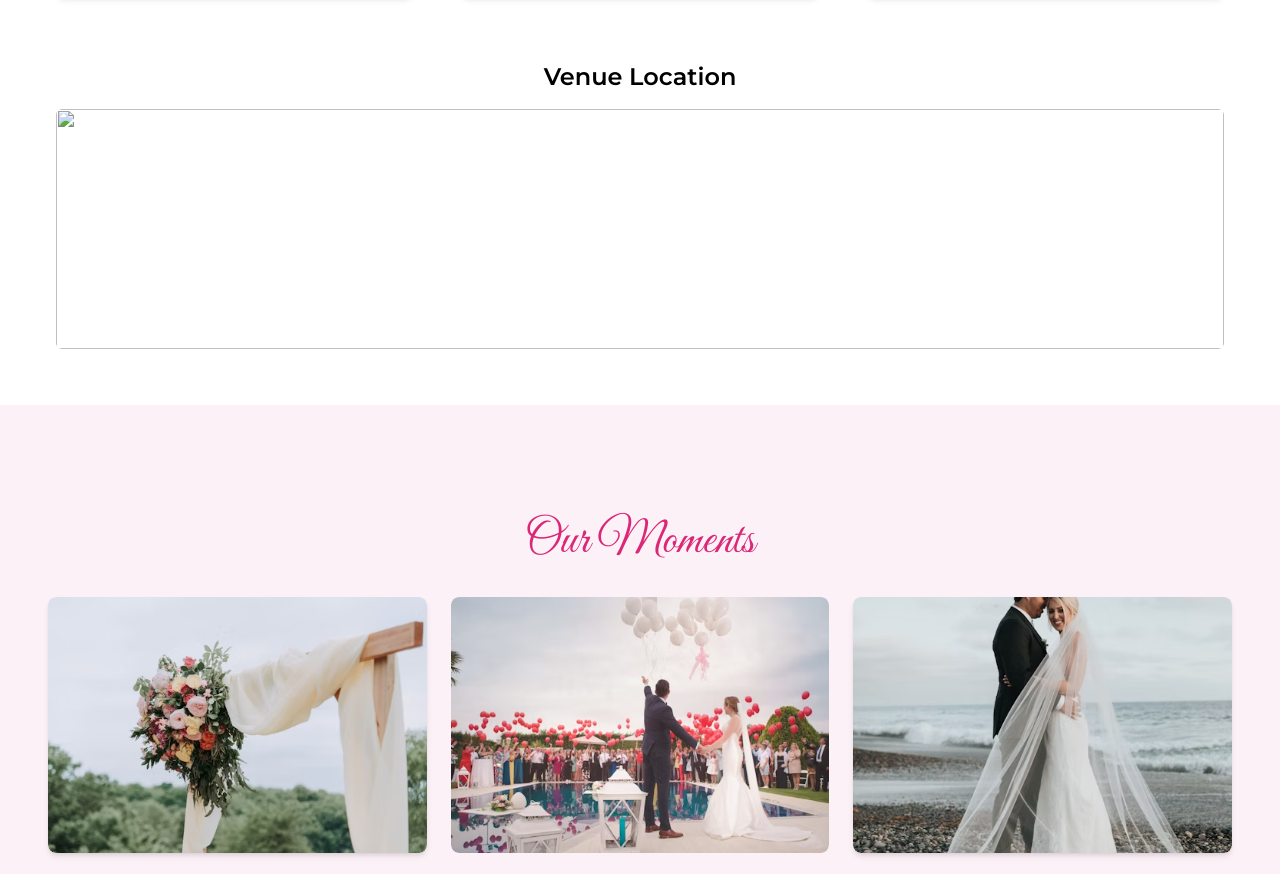
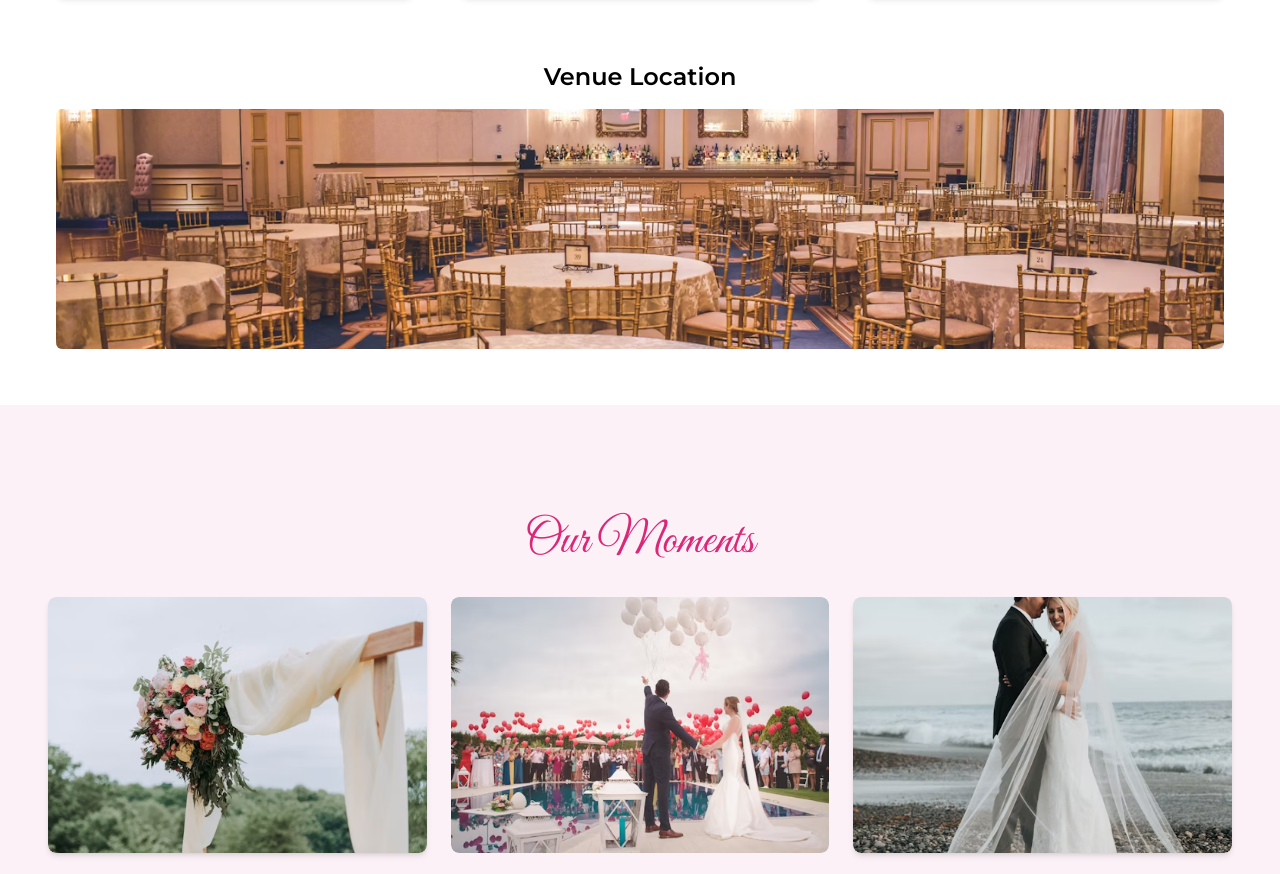
Before and after one commit to rafikakhatun/beautiful-wedding-events, a plain HTML site: page index.html in a window 1280 px wide. Shown: the part 2191-3065 px from the top of the page. Drawn offline with nearby package versions, Linux system fonts and the light colour scheme; the site is published under a folder, as on GitHub Pages, so addresses that start at the root find nothing.

Commit message:
update image

```diff
--- a/index.html
+++ b/index.html
@@ -227,7 +227,7 @@
 
         <!--wedding location img-->
         <div class="w-full h-60 mx-auto mt-2 ">
-            <img class=" w-full h-full  object-cover rounded-md mt-4" src="/image/wedding-location.avif" alt="">
+            <img class=" w-full h-full  object-cover rounded-md mt-4" src="image/wedding-location.avif" alt="">
         </div>
 
 
```
